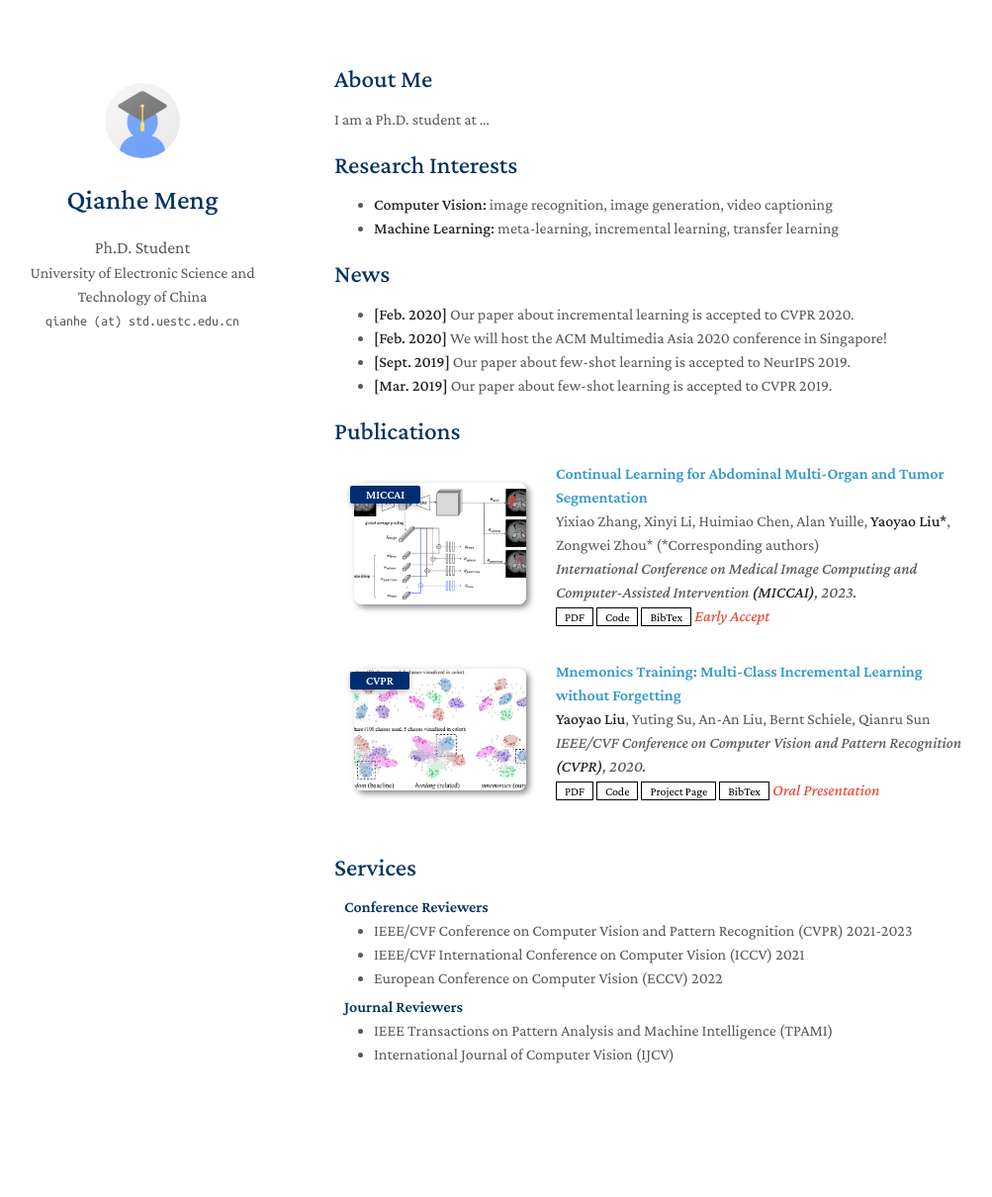
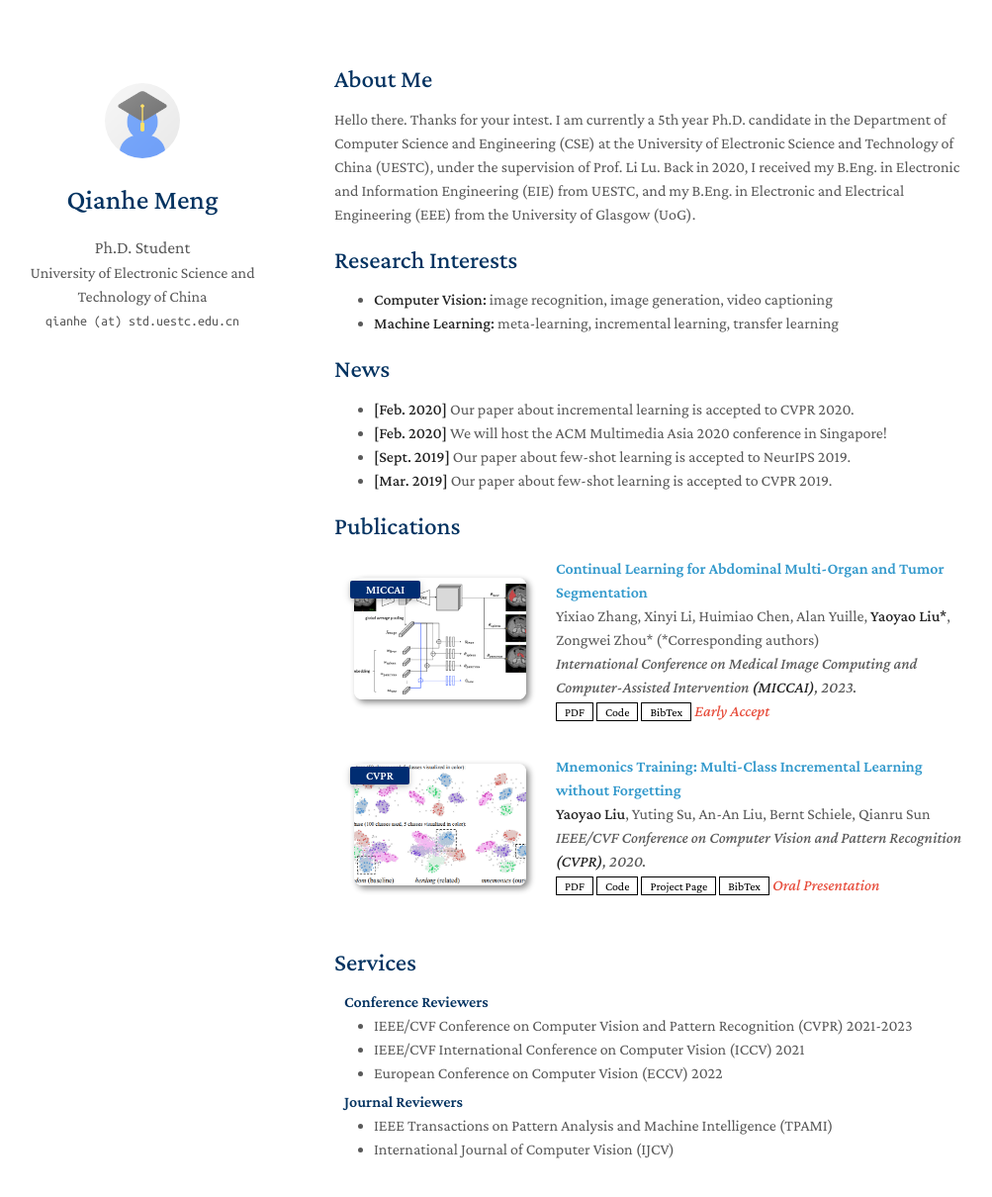
Before and after one commit to mqhyes/mqhyes.github.io, a Jekyll site: the page built from index.md, in a window 1280 px wide and 1268 px high. Shown: the top 1210 px of the window at 99% size, without its empty margins (132-1135 px from the left). Built offline with Jekyll 4.4.1, drawn with Linux system fonts in a browser that asks for light colours; a style sheet for code colours, icons or effects is not loaded; our own code applies the rules of GitHub Pages for plain Markdown files.

Commit message:
Update index.md

```diff
--- a/index.md
+++ b/index.md
@@ -4,7 +4,7 @@ layout: homepage
 
 ## About Me
 
-I am a Ph.D. student at ...
+Hello there. Thanks for your intest. I am currently a 5th year Ph.D. candidate in the Department of Computer Science and Engineering (CSE) at the University of Electronic Science and Technology of China (UESTC), under the supervision of Prof. Li Lu. Back in 2020, I received my B.Eng. in Electronic and Information Engineering (EIE) from UESTC, and my B.Eng. in Electronic and Electrical Engineering (EEE) from the University of Glasgow (UoG).
 
 ## Research Interests
 
```
